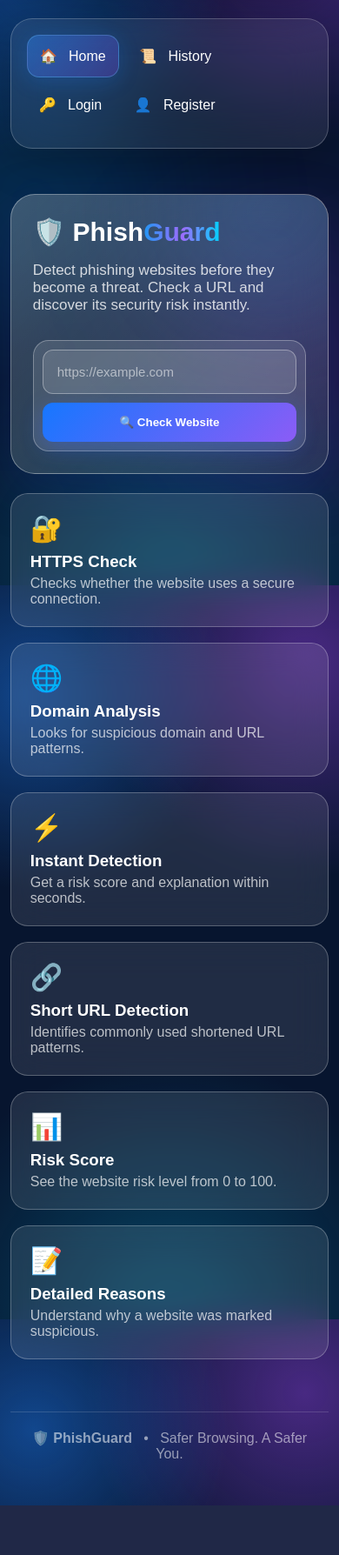
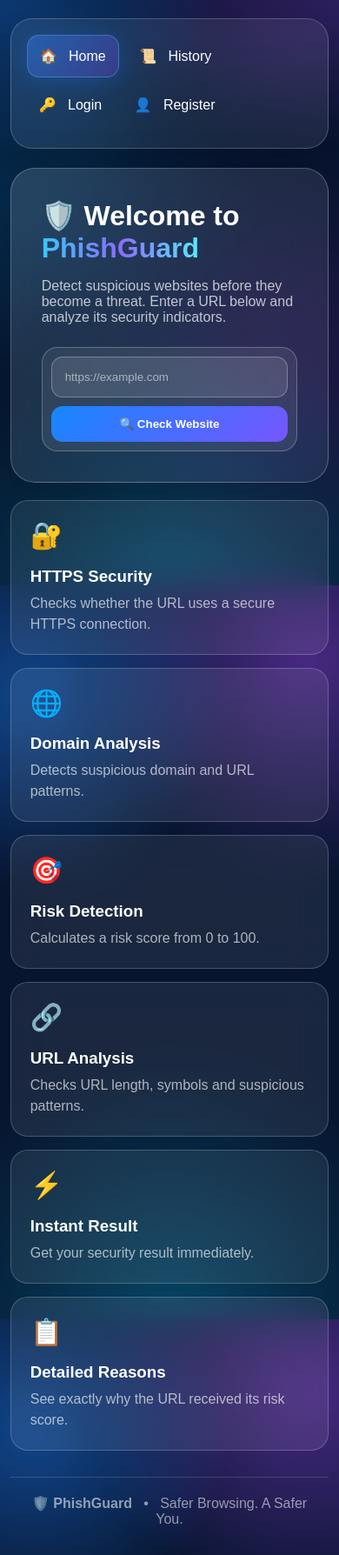
Before and after one commit to Sethu-santhosh/phishing-website-detector, a Django app: page / in a window 390 px wide. Shown: the part 171-1959 px from the top of the page at 87% size. Before the commit the page ends 1902 px from the top, so only its background shows below. Run offline with Django 5.2, Linux system fonts and the light colour scheme.

Commit message:
Refactor home.html for improved layout and styles
Refactor CSS styles and HTML structure for the scanner hero section and loading animation. Update feature cards and results display for better clarity and responsiveness.

```diff
--- a/templates/home.html
+++ b/templates/home.html
@@ -3,389 +3,451 @@
 {% block content %}
 
 <style>
-/* ===== Liquid Glass Page ===== */
-.glass-page {
-    min-height: 75vh;
-    padding: 30px 0;
+/* HERO */
+.scan-hero {
+    padding: 35px;
+    border-radius: 28px;
+
+    background: linear-gradient(
+        135deg,
+        rgba(255,255,255,.13),
+        rgba(255,255,255,.05)
+    );
+
+    border: 1px solid rgba(255,255,255,.25);
+    backdrop-filter: blur(25px);
+
+    box-shadow: 0 20px 60px rgba(0,0,0,.25);
 }
 
-.hero {
-    position: relative;
-    overflow: hidden;
-    padding: 45px;
-    border-radius: 28px;
-    background: linear-gradient(135deg,
-        rgba(255,255,255,0.22),
-        rgba(255,255,255,0.08));
-    border: 1px solid rgba(255,255,255,0.35);
-    backdrop-filter: blur(25px);
-    -webkit-backdrop-filter: blur(25px);
-    box-shadow: 0 20px 60px rgba(31,38,135,0.25);
-}
-
-.hero::before {
-    content: "";
-    position: absolute;
-    width: 280px;
-    height: 280px;
-    background: rgba(80,160,255,0.25);
-    border-radius: 50%;
-    filter: blur(70px);
-    top: -120px;
-    right: -80px;
-}
-
-.hero h1 {
-    position: relative;
+.scan-hero h1 {
     font-size: 42px;
     margin: 0 0 10px;
 }
 
-.hero h1 span {
-    background: linear-gradient(90deg,#2196f3,#9c6cff,#00d4ff);
+.gradient-text {
+    background: linear-gradient(90deg,#39c8ff,#8b6cff,#55eaff);
     -webkit-background-clip: text;
     color: transparent;
 }
 
-.subtitle {
-    position: relative;
-    font-size: 17px;
-    opacity: .8;
-    margin-bottom: 30px;
+.scan-hero p {
+    opacity: .72;
+    font-size: 16px;
 }
 
-/* ===== Scanner ===== */
-.scanner {
-    position: relative;
-    z-index: 2;
-    padding: 10px;
-    border-radius: 18px;
-    background: rgba(255,255,255,.12);
-    border: 1px solid rgba(255,255,255,.3);
+/* SCANNER */
+.scanner-box {
     display: flex;
     gap: 10px;
+    padding: 10px;
+    margin-top: 25px;
+
+    border-radius: 18px;
+
+    background: rgba(255,255,255,.08);
+    border: 1px solid rgba(255,255,255,.25);
 }
 
-.scanner input {
+.scanner-box input {
+    margin: 0;
     flex: 1;
-    margin: 0;
-    padding: 16px;
-    border-radius: 12px;
-    border: 1px solid rgba(255,255,255,.35);
-    background: rgba(255,255,255,.12);
-    color: inherit;
-    outline: none;
-    font-size: 15px;
 }
 
-.scan-btn {
-    border-radius: 12px;
-    padding: 0 25px;
-    background: linear-gradient(135deg,#1677ff,#8b5cf6);
-    box-shadow: 0 8px 25px rgba(60,100,255,.35);
-    transition: all .25s ease;
+.scan-button {
+    min-width: 175px;
 }
 
-.scan-btn:hover {
-    transform: translateY(-3px) scale(1.03);
-    box-shadow: 0 12px 35px rgba(60,100,255,.55);
+/* LOADING */
+.loading-box {
+    display: none;
+
+    margin-top: 20px;
+    padding: 30px;
+
+    text-align: center;
+
+    border-radius: 22px;
+    background: rgba(255,255,255,.10);
+    border: 1px solid rgba(255,255,255,.22);
+
+    backdrop-filter: blur(20px);
 }
 
-.scan-btn:active {
-    transform: scale(.92);
+.loader {
+    width: 55px;
+    height: 55px;
+
+    margin: auto;
+
+    border-radius: 50%;
+    border: 5px solid rgba(255,255,255,.15);
+    border-top-color: #40baff;
+    border-right-color: #916cff;
+
+    animation: spin 1s linear infinite;
 }
 
-/* ===== Feature Cards ===== */
-.features {
+@keyframes spin {
+    to {
+        transform: rotate(360deg);
+    }
+}
+
+/* FEATURE GRID */
+.feature-grid {
     display: grid;
     grid-template-columns: repeat(3,1fr);
-    gap: 18px;
-    margin-top: 22px;
+    gap: 15px;
+    margin-top: 20px;
 }
 
-.feature {
+.feature-card {
     padding: 22px;
+
     border-radius: 20px;
-    background: rgba(255,255,255,.10);
-    border: 1px solid rgba(255,255,255,.25);
+
+    background: rgba(255,255,255,.08);
+    border: 1px solid rgba(255,255,255,.20);
+
     backdrop-filter: blur(20px);
-    transition: .3s;
+
+    transition: .3s ease;
 }
 
-.feature:hover {
+.feature-card:hover {
     transform: translateY(-6px);
-    background: rgba(255,255,255,.16);
+    background: rgba(255,255,255,.13);
 }
 
 .feature-icon {
     font-size: 30px;
 }
 
-.feature h3 {
-    margin: 10px 0 5px;
+.feature-card h3 {
+    margin-bottom: 8px;
 }
 
-.feature p {
+.feature-card p {
     margin: 0;
-    opacity: .7;
+    opacity: .65;
+    line-height: 1.5;
 }
 
-/* ===== Loading ===== */
-.loading {
-    display: none;
-    text-align: center;
-    padding: 35px;
-    margin-top: 22px;
-    border-radius: 22px;
-    background: rgba(255,255,255,.12);
-    border: 1px solid rgba(255,255,255,.3);
-    backdrop-filter: blur(20px);
+/* RESULT */
+.result {
+    margin-top: 20px;
+    padding: 28px;
+
+    border-radius: 23px;
+
+    background: rgba(255,255,255,.10);
+    border: 1px solid rgba(255,255,255,.23);
+
+    backdrop-filter: blur(25px);
+
+    animation: resultAppear .5s ease;
 }
 
-.loader {
-    width: 55px;
-    height: 55px;
-    margin: auto;
-    border: 5px solid rgba(255,255,255,.2);
-    border-top: 5px solid #55aaff;
-    border-right: 5px solid #9c6cff;
-    border-radius: 50%;
-    animation: spin 1s linear infinite;
-}
-
-.loading h2 {
-    margin-bottom: 5px;
-}
-
-.loading-text {
-    opacity: .7;
-}
-
-@keyframes spin {
-    to { transform: rotate(360deg); }
-}
-
-/* ===== Result ===== */
-.result-card {
-    margin-top: 22px;
-    padding: 30px;
-    border-radius: 22px;
-    background: rgba(255,255,255,.12);
-    border: 1px solid rgba(255,255,255,.3);
-    backdrop-filter: blur(25px);
-    animation: resultIn .5s ease;
-}
-
-@keyframes resultIn {
+@keyframes resultAppear {
     from {
         opacity: 0;
         transform: translateY(20px) scale(.97);
     }
+
     to {
         opacity: 1;
         transform: translateY(0) scale(1);
     }
 }
 
-.result-safe {
+.safe-result {
     border-left: 6px solid #22c55e;
 }
 
-.result-suspicious {
+.suspicious-result {
     border-left: 6px solid #f59e0b;
 }
 
-.result-phishing {
+.phishing-result {
     border-left: 6px solid #ef4444;
 }
 
 .result-title {
-    font-size: 30px;
-    margin-top: 0;
+    font-size: 28px;
 }
 
-.score {
-    font-size: 22px;
+.risk-number {
+    font-size: 25px;
     font-weight: bold;
 }
 
-.score-bar {
-    height: 12px;
+/* RISK BAR */
+.risk-bar {
+    height: 13px;
+    margin: 15px 0 25px;
+
     border-radius: 20px;
-    background: rgba(255,255,255,.15);
+
+    background: rgba(255,255,255,.12);
     overflow: hidden;
-    margin: 12px 0 22px;
 }
 
-.score-fill {
+.risk-fill {
     height: 100%;
+
     width: {{ result.score|default:0 }}%;
-    background: linear-gradient(90deg,#22c55e,#f59e0b,#ef4444);
+
     border-radius: 20px;
+
+    background: linear-gradient(
+        90deg,
+        #22c55e,
+        #f59e0b,
+        #ef4444
+    );
+
     transition: width 1s ease;
 }
 
-.reasons {
-    padding-left: 20px;
+/* RESPONSIVE */
+@media(max-width:800px) {
+
+    .feature-grid {
+        grid-template-columns: 1fr;
     }
 
-.reasons li {
-    margin: 8px 0;
-}
-
-/* ===== Mobile ===== */
-@media(max-width:700px) {
-    .hero {
-        padding: 25px;
-    }
-
-    .hero h1 {
-        font-size: 30px;
-    }
-
-    .scanner {
+    .scanner-box {
         flex-direction: column;
     }
 
-    .scan-btn {
-        padding: 15px;
+    .scan-button {
+        width: 100%;
     }
 
-    .features {
-        grid-template-columns: 1fr;
+    .scan-hero h1 {
+        font-size: 32px;
     }
 }
 </style>
 
 
-<div class="glass-page">
+<!-- =========================
+     SCANNER HERO
+========================= -->
 
-    <!-- Hero -->
-    <section class="hero">
+<section class="scan-hero">
 
-        <h1>🛡️ Phish<span>Guard</span></h1>
+    <h1>
+        🛡️ Welcome to
+        <span class="gradient-text">PhishGuard</span>
+    </h1>
 
-        <p class="subtitle">
-            Detect phishing websites before they become a threat.
-            Check a URL and discover its security risk instantly.
+    <p>
+        Detect suspicious websites before they become a threat.
+        Enter a URL below and analyze its security indicators.
     </p>
 
-        <!-- URL Scanner -->
+
     <form method="post" id="scanForm">
+
         {% csrf_token %}
 
-            <div class="scanner">
+        <div class="scanner-box">
+
             {{ form.url }}
 
-                <button type="submit" class="scan-btn" id="scanButton">
+            <button
+                type="submit"
+                class="scan-button"
+                id="scanButton">
+
                 🔍 Check Website
+
             </button>
+
         </div>
+
     </form>
 
 </section>
 
 
-    <!-- Loading Animation -->
-    <div class="loading" id="loadingBox">
+<!-- =========================
+     LOADING ANIMATION
+========================= -->
+
+<div class="loading-box" id="loadingBox">
 
     <div class="loader"></div>
 
     <h2>🔎 Scanning Website...</h2>
 
-        <p class="loading-text">
-            Checking URL security indicators. Please wait...
+    <p>
+        Analyzing URL security indicators...
     </p>
 
 </div>
 
 
-    <!-- Features -->
-    <div class="features">
+<!-- =========================
+     FEATURES
+========================= -->
 
-        <div class="feature">
+<div class="feature-grid">
+
+    <div class="feature-card">
+
         <div class="feature-icon">🔐</div>
-            <h3>HTTPS Check</h3>
-            <p>Checks whether the website uses a secure connection.</p>
+
+        <h3>HTTPS Security</h3>
+
+        <p>
+            Checks whether the URL uses a secure HTTPS connection.
+        </p>
+
     </div>
 
-        <div class="feature">
+
+    <div class="feature-card">
+
         <div class="feature-icon">🌐</div>
+
         <h3>Domain Analysis</h3>
-            <p>Looks for suspicious domain and URL patterns.</p>
+
+        <p>
+            Detects suspicious domain and URL patterns.
+        </p>
+
     </div>
 
-        <div class="feature">
-            <div class="feature-icon">⚡</div>
-            <h3>Instant Detection</h3>
-            <p>Get a risk score and explanation within seconds.</p>
+
+    <div class="feature-card">
+
+        <div class="feature-icon">🎯</div>
+
+        <h3>Risk Detection</h3>
+
+        <p>
+            Calculates a risk score from 0 to 100.
+        </p>
+
     </div>
 
-        <div class="feature">
+
+    <div class="feature-card">
+
         <div class="feature-icon">🔗</div>
-            <h3>Short URL Detection</h3>
-            <p>Identifies commonly used shortened URL patterns.</p>
+
+        <h3>URL Analysis</h3>
+
+        <p>
+            Checks URL length, symbols and suspicious patterns.
+        </p>
+
     </div>
 
-        <div class="feature">
-            <div class="feature-icon">📊</div>
-            <h3>Risk Score</h3>
-            <p>See the website risk level from 0 to 100.</p>
+
+    <div class="feature-card">
+
+        <div class="feature-icon">⚡</div>
+
+        <h3>Instant Result</h3>
+
+        <p>
+            Get your security result immediately.
+        </p>
+
     </div>
 
-        <div class="feature">
-            <div class="feature-icon">📝</div>
+
+    <div class="feature-card">
+
+        <div class="feature-icon">📋</div>
+
         <h3>Detailed Reasons</h3>
-            <p>Understand why a website was marked suspicious.</p>
+
+        <p>
+            See exactly why the URL received its risk score.
+        </p>
+
     </div>
 
 </div>
 
 
-    <!-- Result -->
+<!-- =========================
+     RESULT
+========================= -->
+
 {% if result %}
 
-    <div class="result-card
+<div class="result
+
 {% if result.label == 'Safe' %}
-            result-safe
+safe-result
 {% elif result.label == 'Suspicious' %}
-            result-suspicious
+suspicious-result
 {% else %}
-            result-phishing
+phishing-result
 {% endif %}">
 
     {% if result.label == "Safe" %}
-            <h2 class="result-title">🟢 Website Looks Safe</h2>
+
+        <h2 class="result-title">
+            🟢 Website Looks Safe
+        </h2>
+
     {% elif result.label == "Suspicious" %}
-            <h2 class="result-title">🟠 Suspicious Website</h2>
+
+        <h2 class="result-title">
+            🟠 Suspicious Website
+        </h2>
+
     {% else %}
-            <h2 class="result-title">🔴 Phishing Website Detected</h2>
+
+        <h2 class="result-title">
+            🔴 Phishing Website Detected
+        </h2>
+
     {% endif %}
 
+
     <p>
-            <strong>URL:</strong> {{ result.url }}
+        <strong>Website:</strong>
+        {{ result.url }}
     </p>
 
-        <p class="score">
+
+    <div class="risk-number">
         Risk Score: {{ result.score }} / 100
-        </p>
-
-        <div class="score-bar">
-            <div class="score-fill"></div>
     </div>
 
-        <h3>🔎 Why was it classified this way?</h3>
 
-        <ul class="reasons">
+    <div class="risk-bar">
+
+        <div class="risk-fill"></div>
+
+    </div>
+
+
+    <h3>🔎 Detection Details</h3>
+
+    <ul>
+
         {% for r in result.reasons %}
+
             <li>{{ r }}</li>
+
         {% endfor %}
+
     </ul>
+
 
     <p>
         <small>
-                ⚠️ This is an educational rule-based screening tool.
-                It does not guarantee that a website is safe.
+            ⚠️ PhishGuard is an educational rule-based
+            screening tool and cannot guarantee website safety.
         </small>
     </p>
 
@@ -393,32 +455,27 @@
 
 {% endif %}
 
-</div>
 
+<!-- =========================
+     SCAN SCRIPT
+========================= -->
 
 <script>
-const scanForm = document.getElementById("scanForm");
-const loadingBox = document.getElementById("loadingBox");
-const scanButton = document.getElementById("scanButton");
 
-scanForm.addEventListener("submit", function() {
+const form = document.getElementById("scanForm");
+const loading = document.getElementById("loadingBox");
+const button = document.getElementById("scanButton");
 
-    // Show loading animation
-    loadingBox.style.display = "block";
+form.addEventListener("submit", function() {
 
-    // Change button text
-    scanButton.innerHTML = "⏳ Scanning...";
+    loading.style.display = "block";
 
-    // Prevent double clicking
-    scanButton.disabled = true;
+    button.innerHTML = "⏳ Scanning...";
 
-    // Smooth click animation
-    scanButton.style.transform = "scale(0.94)";
+    button.disabled = true;
 
-    setTimeout(function() {
-        scanButton.style.transform = "scale(1)";
-    }, 150);
 });
+
 </script>
 
 {% endblock %}
```
Lines whose indentation alone changed are shown as unchanged.
